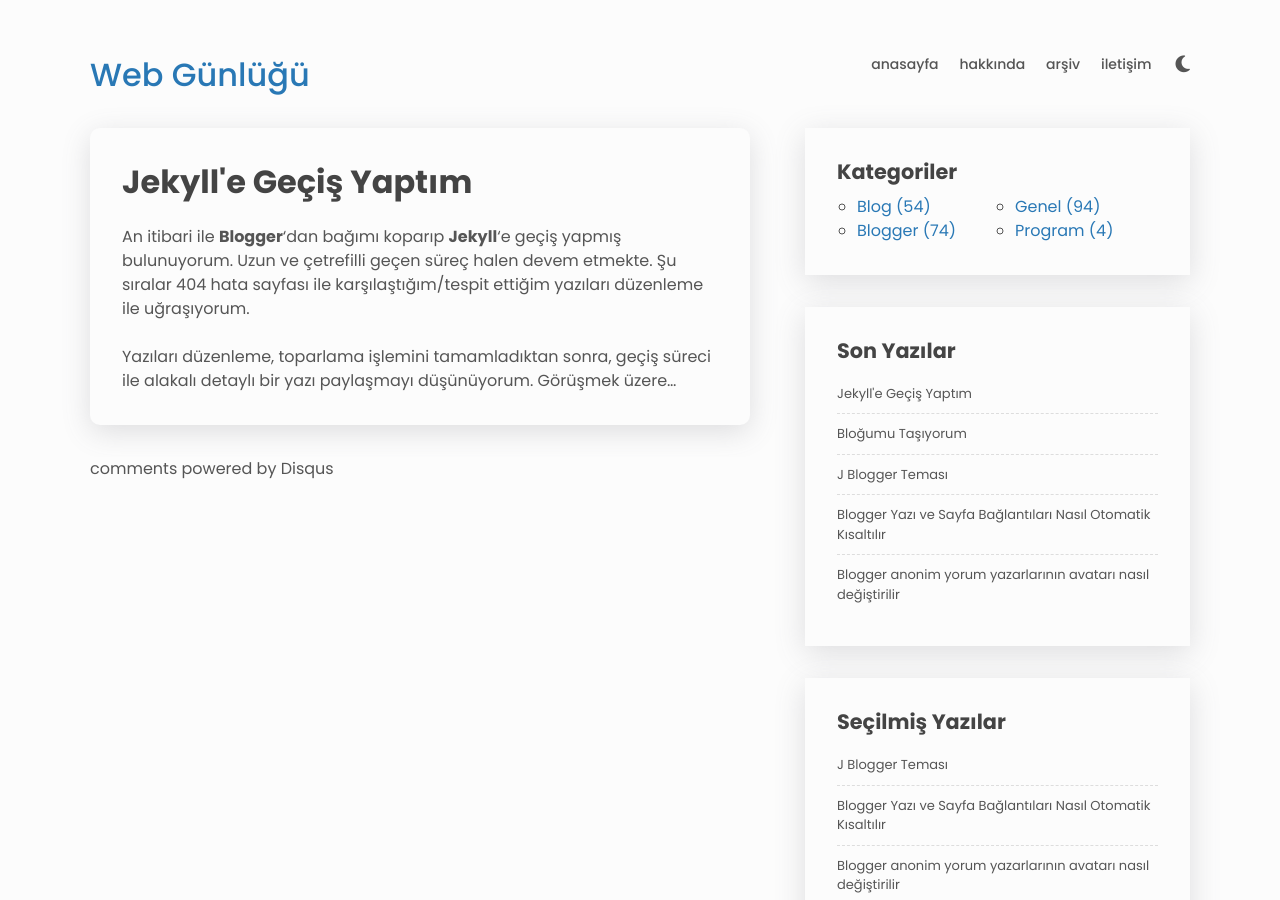
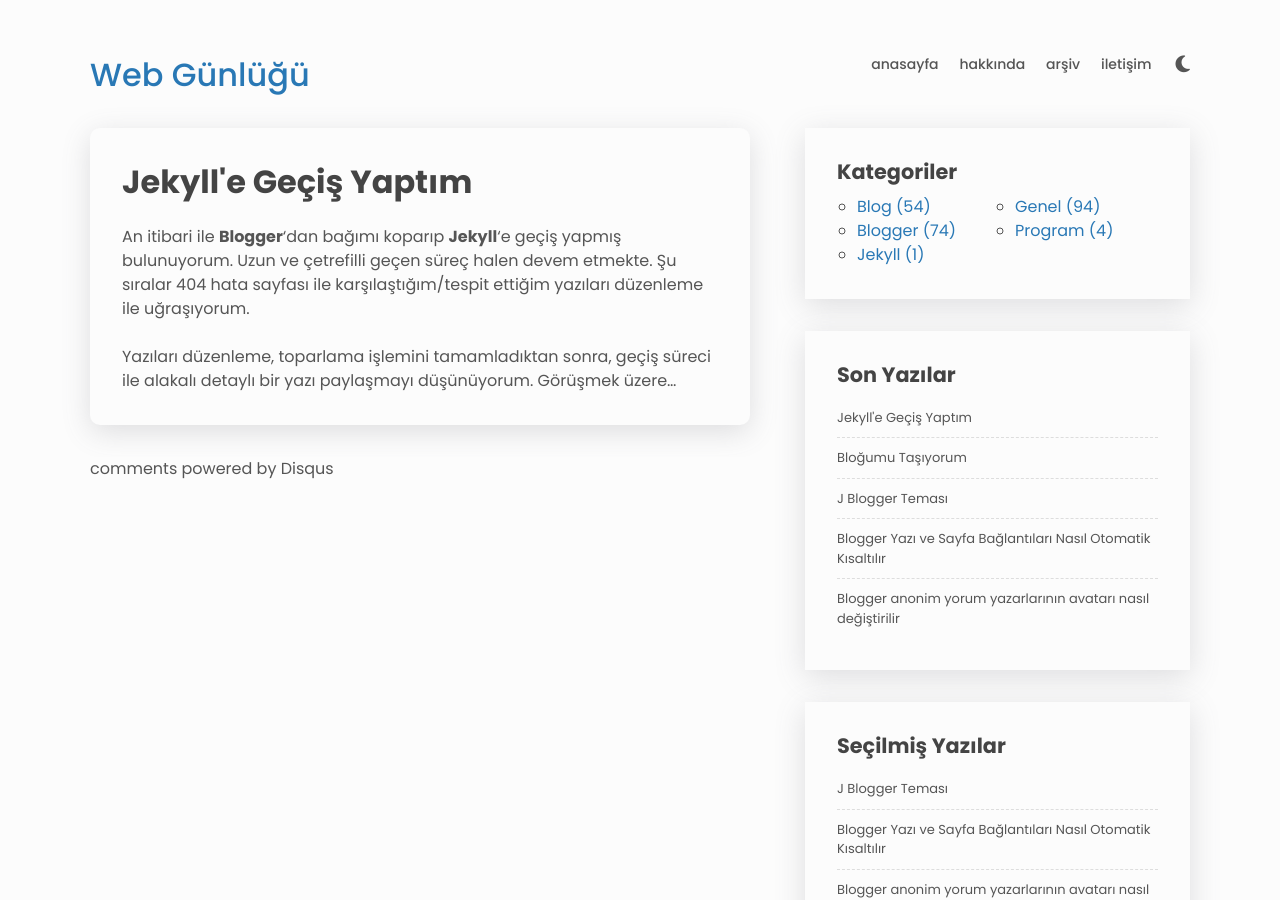
Before and after one commit to zaferzent/zaferzent.github.io, a Jekyll site: the page built from _posts/2022-09-12-jekylle-gecis-yaptim.md, in a window 1280 px wide and 900 px high. Built offline with Jekyll 4.4.1, drawn with Linux system fonts in a browser that asks for light colours; nearby versions of some CDN libraries; comment, search, counter and statistics services are not loaded.

```diff
--- a/_posts/2022-09-12-Jekylle-gecis-yaptim.md
+++ b/_posts/2022-09-12-jekylle-gecis-yaptim.md
@@ -4,7 +4,9 @@ layout: post
 title: Jekyll'e Geçiş Yaptım
 date: 2022-09-12 00:37 Europe/Istanbul
 comments: true
-categories: Blog
+categories:
+  - Blog
+  - Jekyll
 tags:
   - jekyll
   - blogger
```
